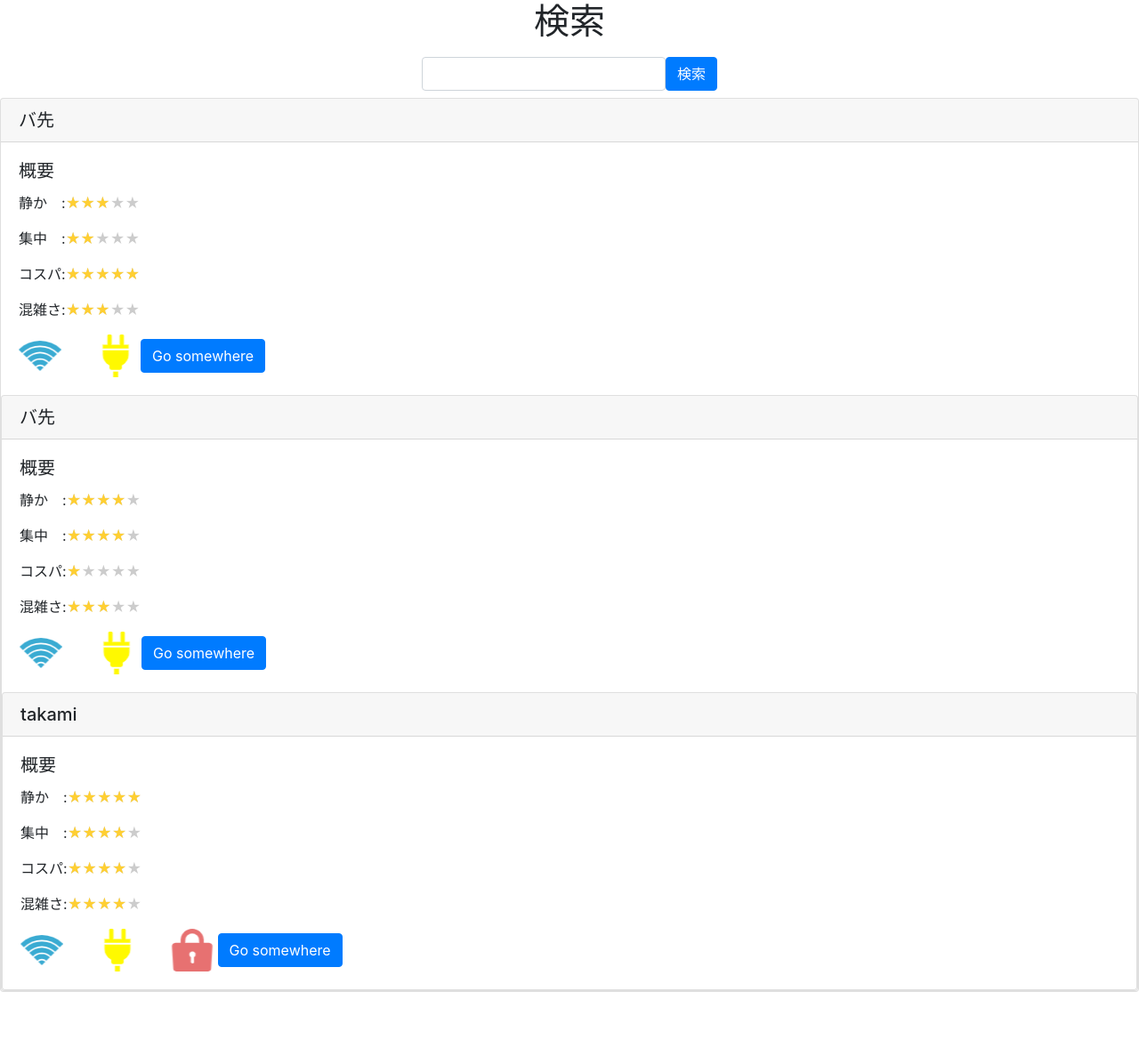
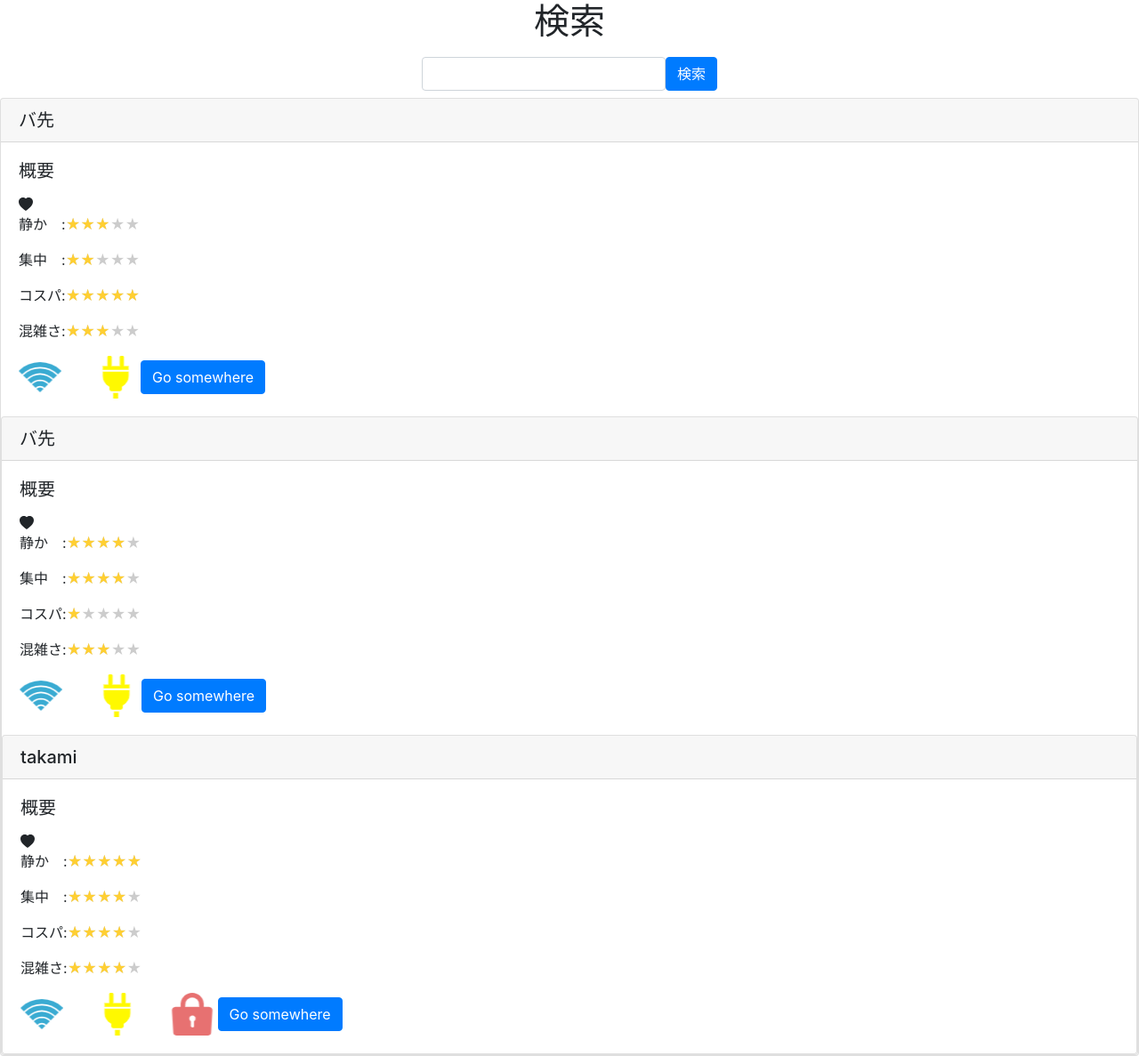
Before and after one commit to piyorin-hub/cocomana, a Django app: page /search/ in a window 1280 px wide. Shown: the part 156-1343 px from the top of the page at 89% size. Before the commit the page ends 1271 px from the top, so only its background shows below. Run offline with Django 3.2, Linux system fonts and the light colour scheme; data comes from the database, SQL or seed files in the repository; some libraries are stand-ins or nearby versions.

Commit message:
search更新

```diff
--- a/src/search/templates/search/index.html
+++ b/src/search/templates/search/index.html
@@ -22,6 +22,13 @@
     <div class="card-body">
 
       <h5 class="card-title">概要</h5>
+      <form method="POST" action="{% url 'search:favorite' place.place_id %}">
+        <svg xmlns="http://www.w3.org/2000/svg" width="16" height="16" fill="currentColor" class="bi bi-heart-fill" viewBox="0 0 16 16">
+          <path fill-rule="evenodd" d="M8 1.314C12.438-3.248 23.534 4.735 8 15-7.534 4.736 3.562-3.248 8 1.314z"/></svg>
+          {% csrf_token %}
+    </form>
+
+      </svg>
       <div>
         <p>静か　:<span class="star5_rating" data-rate="{{ eval.concentrations }}"></span></p>
         <p>集中　:<span class="star5_rating" data-rate="{{ eval.silence }}"></span></p>
```
